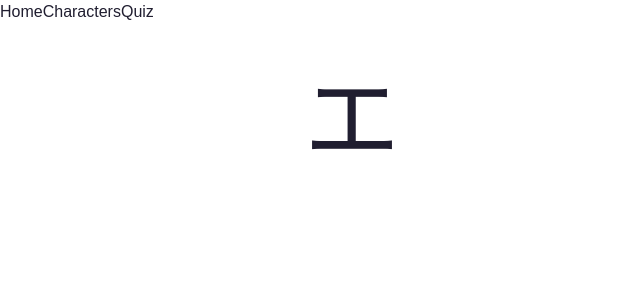
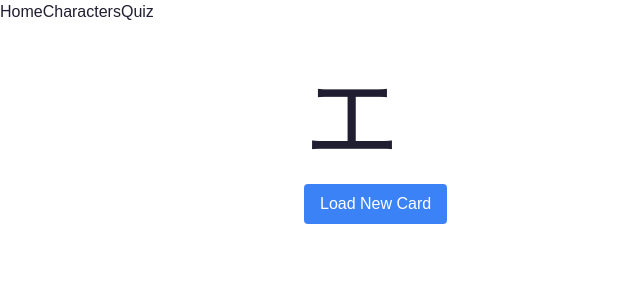
Before and after one commit to CodeByDex/bydex-japan, a Next.js app: page /quiz in a window 1280 px wide. Shown: the top 300 px of the page, without its empty margins (0-640 px from the left). Built offline with nearby package versions, Linux system fonts and the light colour scheme.

Commit message:
added load new card button (#32)

```diff
--- a/components/ui/flashcard.tsx
+++ b/components/ui/flashcard.tsx
@@ -1,14 +1,18 @@
 "use client"
-
-import React, { useState } from 'react';
 
 type FlashcardProps = {
   prompt: React.ReactNode;
   answer: React.ReactNode;
+  showPrompt: boolean;
+  setShowPrompt:  React.Dispatch<React.SetStateAction<boolean>>;
 };
 
-export default function FlashcardComponent({prompt, answer}: FlashcardProps){
-    const [showPrompt, setShowPrompt] = useState(true);
+export default function FlashcardComponent(
+  {
+    prompt,
+    answer,
+    showPrompt,
+    setShowPrompt}: FlashcardProps){
 
     const handleClick = () => {
       setShowPrompt(false);
--- a/src/app/quiz/quizPage.tsx
+++ b/src/app/quiz/quizPage.tsx
@@ -15,22 +15,38 @@ interface QuizPageProps {
 }
 
 export default function QuizPage({ filteredCharacters }: QuizPageProps) {
-  const [item, setItem] = useState<character | null>(null);
+  const [quizChar, setQuizChar] = useState<character | null>(null);
   const [mounted, setMounted] = useState(false);
+  const [showPrompt, setShowPrompt] = useState<boolean>(true);
 
   useEffect(() => {
-    setItem(getRandomItem(filteredCharacters));
+    setQuizChar(getRandomItem(filteredCharacters));
     setMounted(true);
   }, [filteredCharacters]);
 
-  if (!mounted || !item) {
+  if (!mounted || !quizChar) {
     return <div>Loading...</div>;
   }
 
+  const loadNewCard = () => {
+    setQuizChar(getRandomItem(filteredCharacters)); // Load a random character
+    setShowPrompt(true); // Show the prompt again for the new card
+  };
+
   return (
-    <FlashcardComponent
-      prompt={<LargeCharacter char={item.id} className="" />}
-      answer={<CharacterInfo character={item} className="" />}
-    />
+    <div>
+      <FlashcardComponent
+        prompt={<LargeCharacter char={quizChar.id} className="" />}
+        answer={<CharacterInfo character={quizChar} className="" />}
+        showPrompt={showPrompt}
+        setShowPrompt={setShowPrompt}
+      />
+      <button
+        onClick={loadNewCard}
+        className="px-4 py-2 bg-blue-500 text-white rounded hover:bg-blue-600 mt-4"
+      >
+        Load New Card
+      </button>
+    </div>
   );
 }
```
